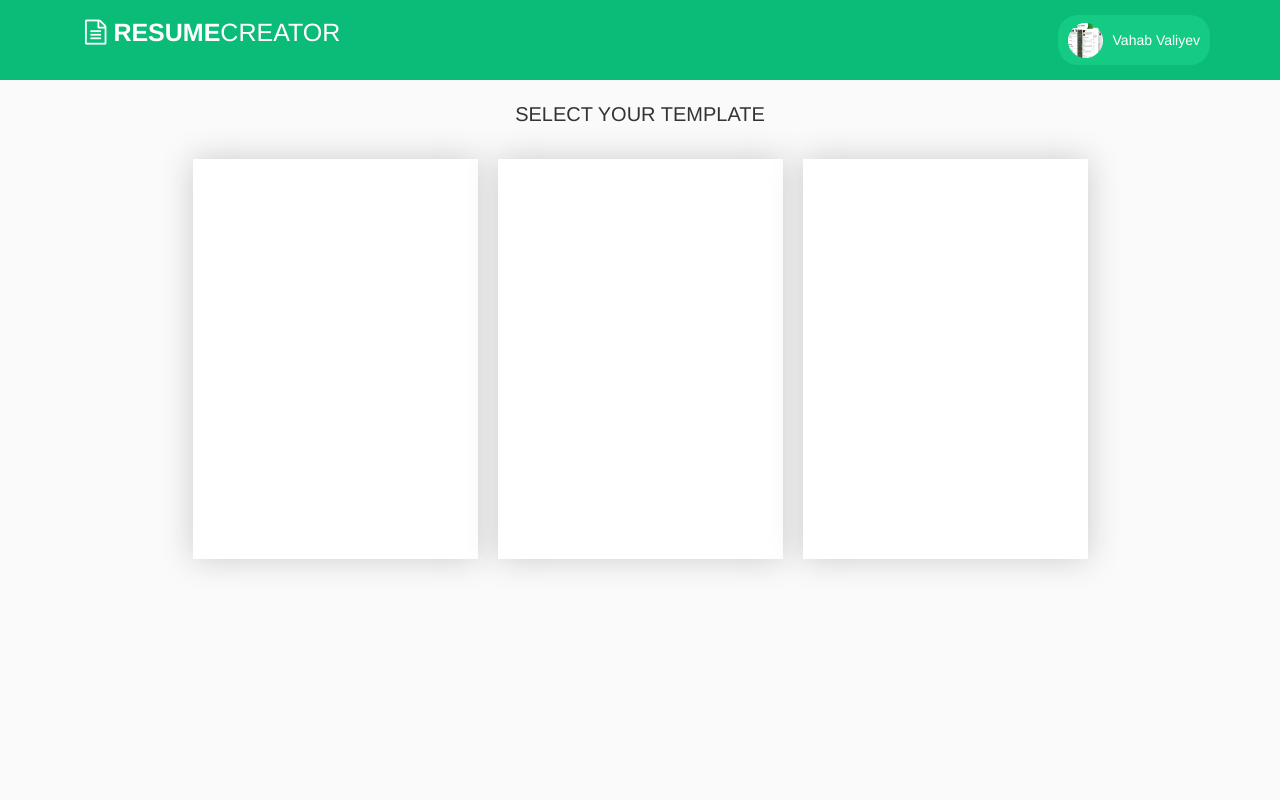
After one commit to vahabv/cvgenerator, a PHP site: page /select.php in a window 1280 px wide. The commit adds this page. Run offline with PHP 8.4, Linux system fonts and the light colour scheme.

Commit message:
select.php added to project

```diff
--- a/css/style.css
+++ b/css/style.css
@@ -117,6 +117,7 @@ ul{
 	padding: 0;
 }
 .social{
+	width: 100%;
 	height: 60px;
 	background-color: #39579a;
 	margin-top: 10px;
@@ -126,6 +127,8 @@ ul{
 	line-height: 60px;
 	font-size: 14px;
 	list-style-type: none;
+	opacity: 0.9;
+	cursor: pointer;
 }
 .social:nth-child(2){
 	background-color: #50aaf0;
@@ -142,3 +145,56 @@ ul{
 	font-size: 25px;
 	left: 10%;
 }
+.social:hover{
+	opacity: 1;
+}
+/* select.php */
+.navigationBar{
+	padding: 15px 0 15px 0;
+	height: auto;
+	background-color: #0abc77;
+}
+body{
+	background-color: #fafafa;
+}
+.userArea{
+	padding: 15px 10px 15px 10px;
+	width: auto;
+	height: 50px;
+	border-radius: 20px;
+	background-color: #15cb84;
+	line-height: 50px;
+	display: flex;
+	align-items: center;
+	color: white;
+}
+.userArea img{
+	width: 35px;
+	height: 35px;
+	border-radius: 100%;
+	float: left;
+	margin-right: 10px;
+}
+.selectTemplate{
+	display: flex;
+	justify-content: center;
+	align-items: center;
+	flex-direction: column;
+}
+.selectTemplate p{
+	margin: 20px;
+	text-transform: uppercase;
+	font-size: 20px;
+	font-face: Roboto;
+}
+.templates{
+	display: flex;
+	justify-content: center;
+	align-items: center;
+}
+.template{
+	margin: 10px;
+	height: 400px;
+	background-color: white;
+	box-shadow: 0 0 30px 0 #cbcbcb;
+}
--- /dev/null
+++ b/select.php
@@ -0,0 +1,30 @@
+<!DOCTYPE html>
+<html>
+<head>
+	<title></title>
+	 <link rel="stylesheet" href="css/bootstrap.min.css">
+	 <link rel="stylesheet" type="text/css" href="css/font-awesome.css">
+	 <link rel="stylesheet" type="text/css" href="css/style.css">
+ 	 <script src="jquery-2.2.1.js"></script>
+</head>
+<body>
+<div class="navigationBar col-md-12 col-xs-12 col-sm-12">
+		<div class="container">
+			<div class="logo pull-left col-md-4 col-xs-12 col-sm-12">
+				<span><i class="fa fa-file-text-o"></i> <b> RESUME</b>CREATOR</span>
+			</div>
+			<div class="pull-right">
+				<div class="userArea"><img src="images/resumes.png"> <span> Vahab Valiyev </span></div>
+			</div>
+		</div>
+</div>
+<div class="selectTemplate col-md-12 col-xs-12 col-sm-12 col-lg-12">
+	<p>Select your template </p>
+	<div class="container templates">
+		<div class="template col-md-3"></div>
+		<div class="template col-md-3"></div>
+		<div class="template col-md-3"></div>
+	</div>
+</div>
+</body>
+</html>
```
